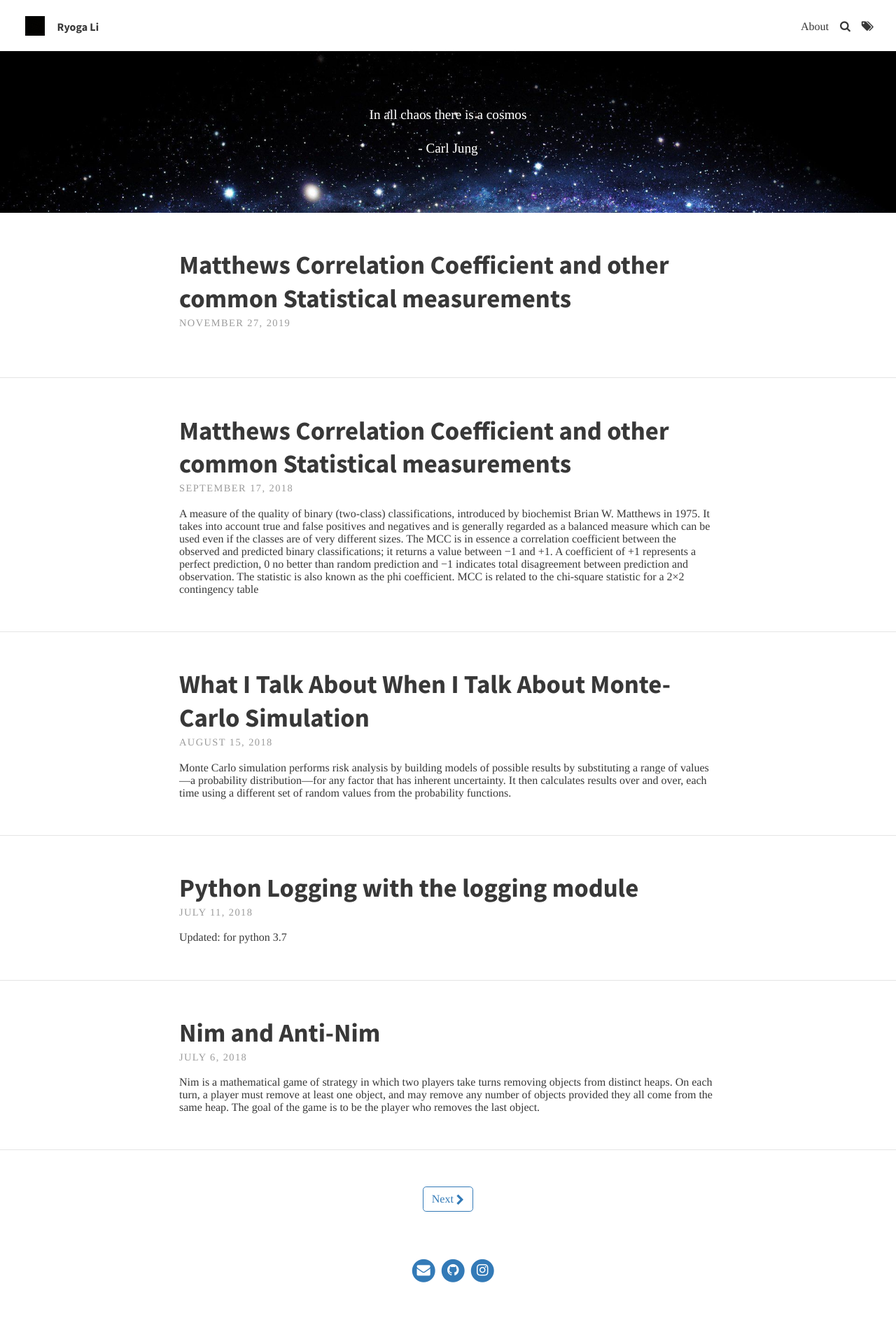
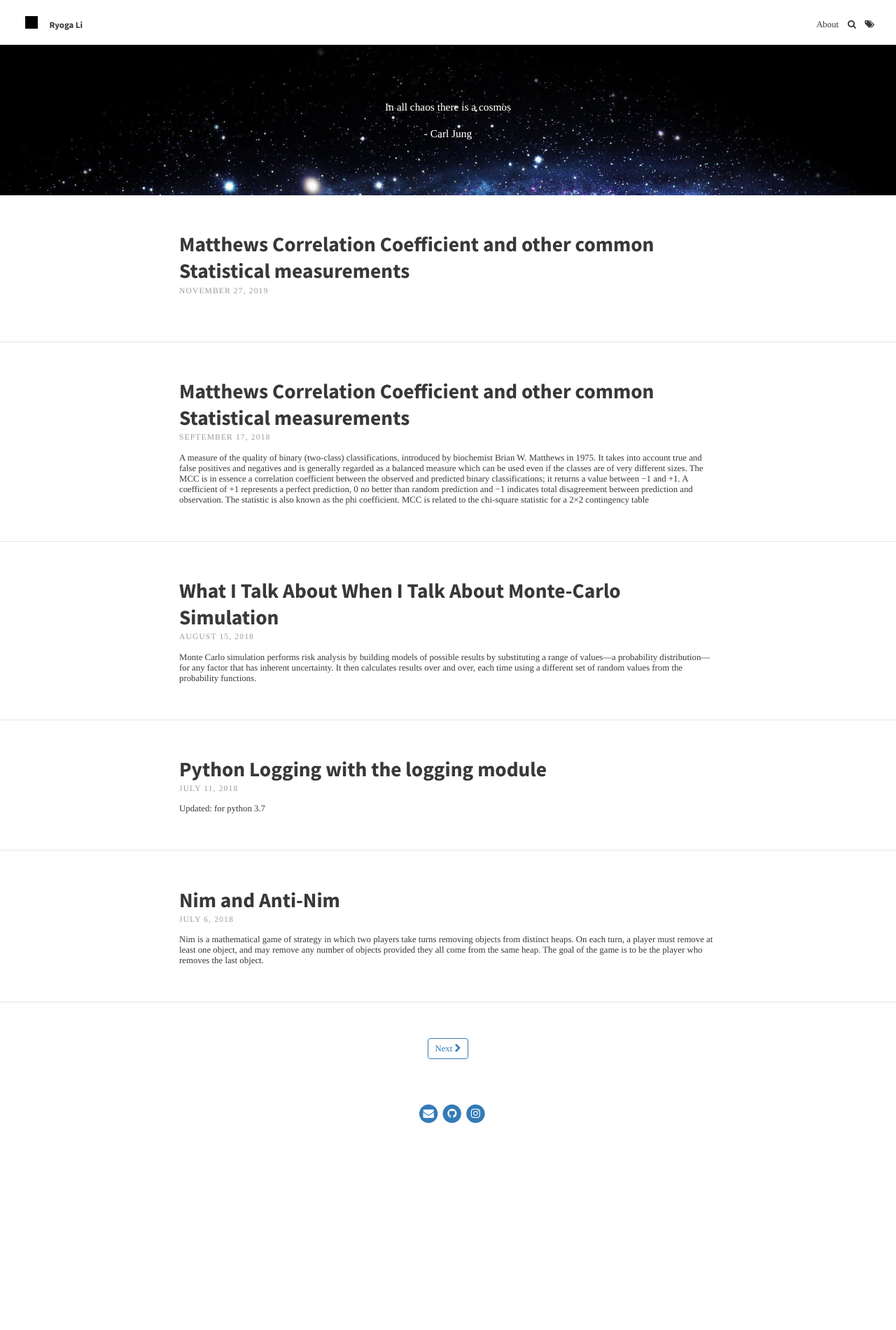
Before and after one commit to RyogaLi/ryogali.github.io, a Jekyll site: the page built from index.html, in a window 1280 px wide. Shown: the whole page at 70% size. Built offline with Jekyll 4.4.1, drawn with Linux system fonts in a browser that asks for light colours; the list of posts is cut into pages by our own code; after the commit the page ends 1669 px from its top, so only the background shows below that.

Commit message:
changed font size

```diff
--- a/_sass/base/_variables.scss
+++ b/_sass/base/_variables.scss
@@ -1,7 +1,7 @@
 // Typography
 $font-family-main: Times, Times New Roman, Georgia, serif;
 $font-family-headings: 'Source Sans Pro', Helvetica, Arial, sans-serif;
-$font-size: 1em;
+$font-size: 0.8em;
 
 
 // Padding
```
